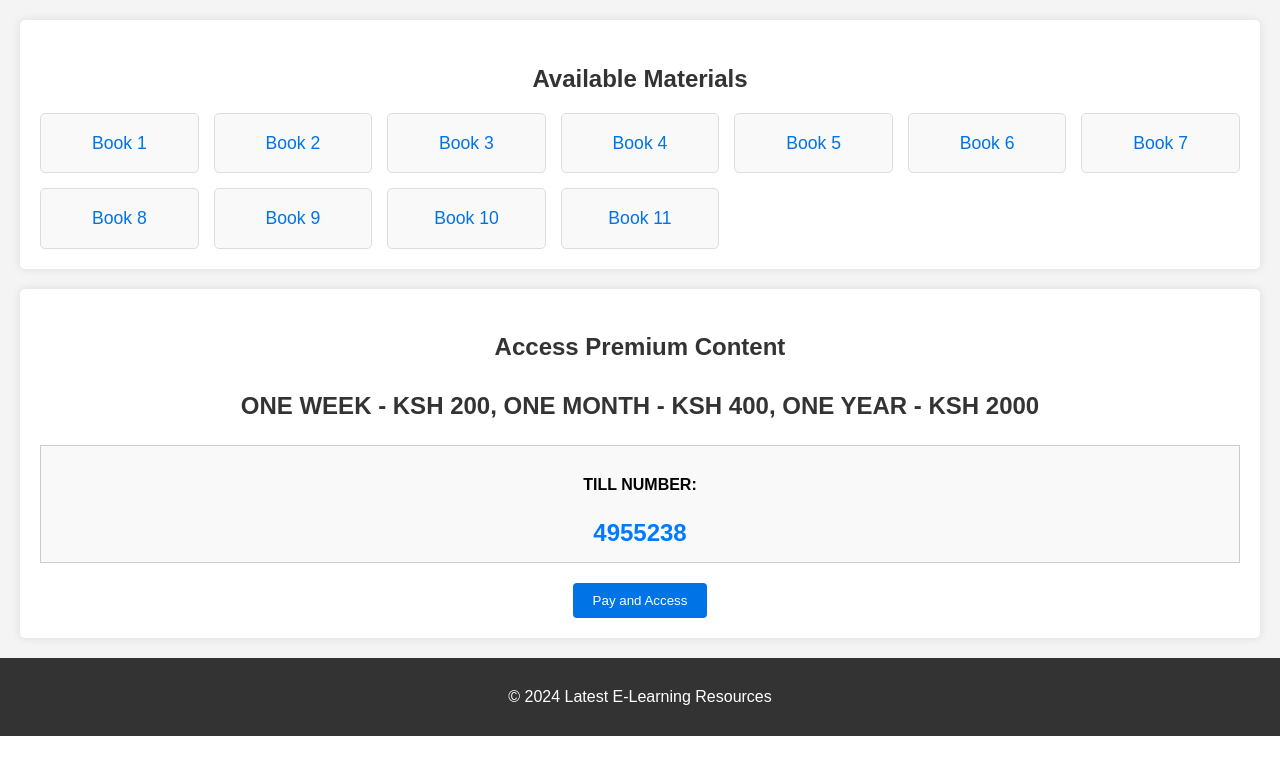
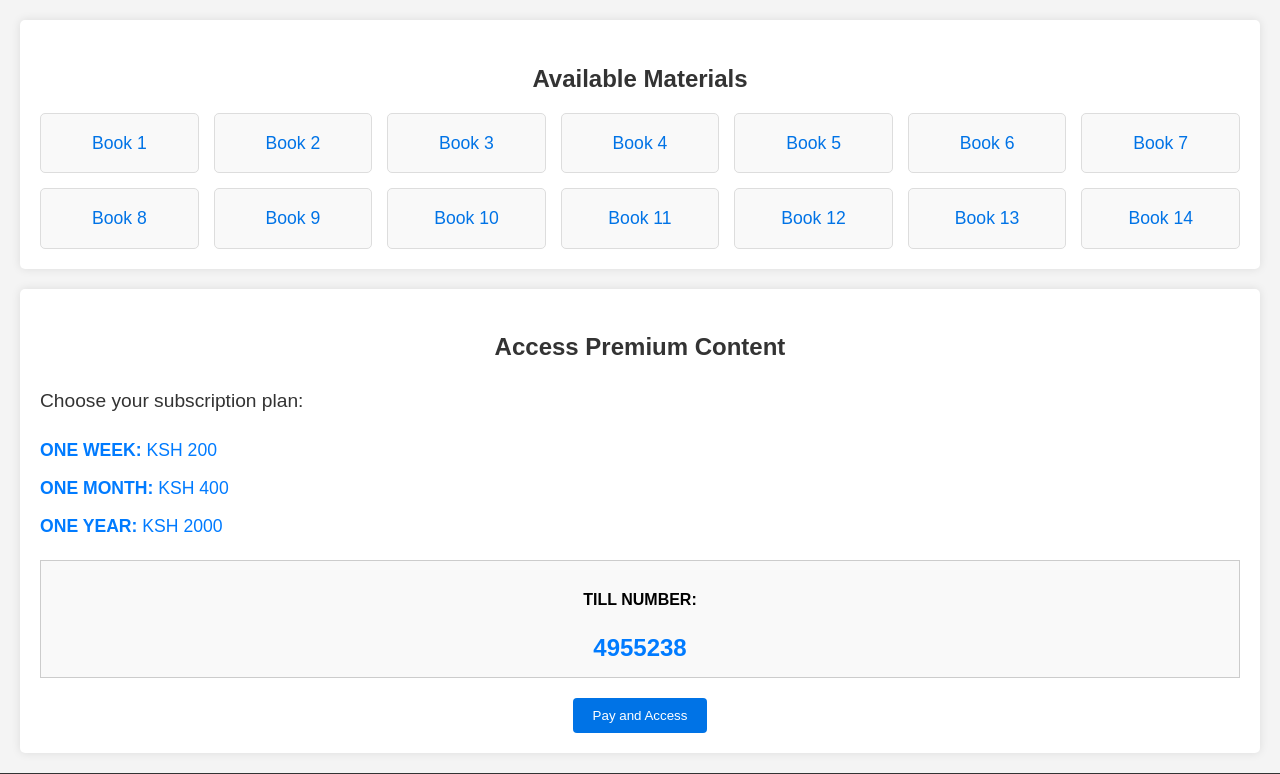
Before and after one commit to SakwaC/Dominic, a PHP site: page / in a window 1280 px wide. Shown: the part 104-878 px from the top of the page. Before the commit the page ends 840 px from the top, so only its background shows below. Run offline with PHP 8.4, Linux system fonts and the light colour scheme; the visitor is signed in with stand-in values (Sample User, id 1).

Commit message:
few changes on the code

```diff
--- a/about.php
+++ b/about.php
@@ -77,6 +77,7 @@
         <p>We value your feedback so much. Thank you.</p>
 
         <div class="footer">
+            Tell no:0757800663
             <p>&copy; 2024 CBC E-Learning Platform</p>
         </div>
     </div>
--- a/home1.php
+++ b/home1.php
@@ -158,6 +158,7 @@
 
     <footer id="contact">
         <p>Contact Us: <a href="mailto:cbcacademy20@gmail.com">cbcacademy20@gmail.com</a></p>
+        Tell No:0757800663
         <p>&copy; 2024 CBC ACADEMY. All rights reserved.</p>
     </footer>
 
--- a/index.php
+++ b/index.php
@@ -35,13 +35,23 @@ if (!isset($_SESSION['loggedin']) || $_SESSION['loggedin'] !== true) {
         <a href="book8.html">Book 9</a>
         <a href="book8.html">Book 10</a>
         <a href="book8.html">Book 11</a>
+        <a href="book8.html">Book 12</a>
+        <a href="book8.html">Book 13</a>
+        <a href="book8.html">Book 14</a>
     </div>
 </section>
 
 
 <section id="payment">
     <h2>Access Premium Content</h2>
-    <h2>ONE WEEK - KSH 200, ONE MONTH - KSH 400, ONE YEAR - KSH 2000</h2>
+    <div class="pricing-info">
+        <p>Choose your subscription plan:</p>
+        <ul>
+            <li><strong>ONE WEEK:</strong> KSH 200</li>
+            <li><strong>ONE MONTH:</strong> KSH 400</li>
+            <li><strong>ONE YEAR:</strong> KSH 2000</li>
+        </ul>
+    </div>
 
     <div class="till-info">
         <p><strong>TILL NUMBER:</strong></p>
--- a/styles.css
+++ b/styles.css
@@ -94,6 +94,27 @@ button:hover {
     background-color: #0056b3; /* Darker shade on hover */
 }
 
+/* Pricing Plan Styles */
+.pricing-info {
+    margin-top: 15px;
+}
+
+.pricing-info p {
+    font-size: 1.2em; /* Slightly larger font for emphasis */
+    color: #333; /* Darker color for better readability */
+}
+
+.pricing-info ul {
+    list-style-type: none; /* Remove default list styling */
+    padding: 0; /* Remove padding */
+}
+
+.pricing-info li {
+    font-size: 1.1em; /* Font size for list items */
+    margin: 10px 0; /* Space between items */
+    color: #007BFF; /* Color for pricing */
+}
+
 /* Till Info Styles */
 .till-info {
     background-color: #f9f9f9; /* Light background for contrast */
```
